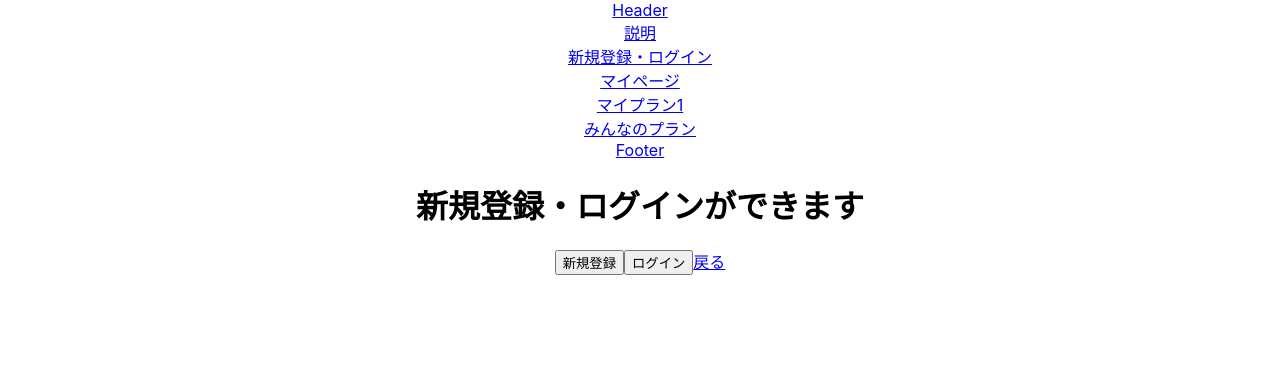
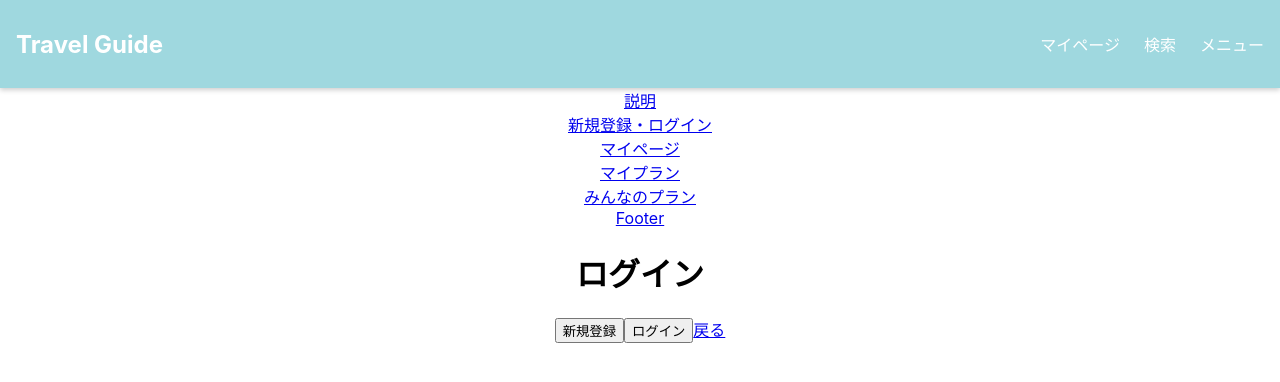
Before and after one commit to kana1999/my_portforio, a React (Create React App) app in the folder my-app/: page /Page1 in a window 1280 px wide. Shown: the top 382 px of the page. Built offline with nearby package versions, Linux system fonts and the light colour scheme.

Commit message:
ヘッダー固定

```diff
--- a/my-app/src/App.js
+++ b/my-app/src/App.js
@@ -11,19 +11,19 @@ import { Page3 } from "./components/page3";
 import { Page4 } from "./components/page4";
 
 
-function App() {
+class App extends React.Component {
+  render(){
   return (
     <BrowserRouter>
     <div className="App">
-      <Link to="/">Header</Link>
-      <br />
+      <Header />
       <Link to="/Home">説明</Link>
       <br />
       <Link to="/Page1">新規登録・ログイン</Link>
       <br />
       <Link to="/Page2">マイページ</Link>
       <br />
-      <Link to="/Page3">マイプラン1</Link>
+      <Link to="/Page3">マイプラン</Link>
       <br />
       <Link to="/Page4">みんなのプラン</Link>
       <br />
@@ -31,7 +31,6 @@ function App() {
       <br />
 
       <Routes>
-        <Route path="/" element={<Header />} />
         <Route path="/Home" element={<Home />} />
         <Route path="/Page1" element={<Page1 />} />
         <Route path="/Page2" element={<Page2 />} />
@@ -43,5 +42,6 @@ function App() {
     </BrowserRouter>
   );
 }
+}
 
 export default App;
--- a/my-app/src/components/Header.jsx
+++ b/my-app/src/components/Header.jsx
@@ -2,7 +2,8 @@ import React from "react";
 import { Link } from 'react-router-dom';
 import './Header.css';
 
-const Header = () => {
+class Header extends React.Component {
+    render() {
         return (
             <header className="header">
                 <Link to="/" className="logo">
@@ -14,7 +15,7 @@ const Header = () => {
                         <Link to="/Page2">マイページ</Link>
                         </li>
                         <li>
-                    <Link to="/search">検索</Link>
+                        <Link to="/Page4">検索</Link>
                         </li>
                         <li>
                         <Link to="/menu">メニュー</Link>
@@ -24,5 +25,6 @@ const Header = () => {
             </header>
             );
     };
+}
 
 export default Header;
--- a/my-app/src/components/page1.jsx
+++ b/my-app/src/components/page1.jsx
@@ -4,7 +4,7 @@ import React from "react";
 export const Page1 = () => {
     return (
         <div>
-            <h1>新規登録・ログインができます</h1>
+            <h1>ログイン</h1>
             <button>新規登録</button>
             <button>ログイン</button>
             <Link to="/Home">戻る</Link>
```
Lines whose indentation alone changed are shown as unchanged.
